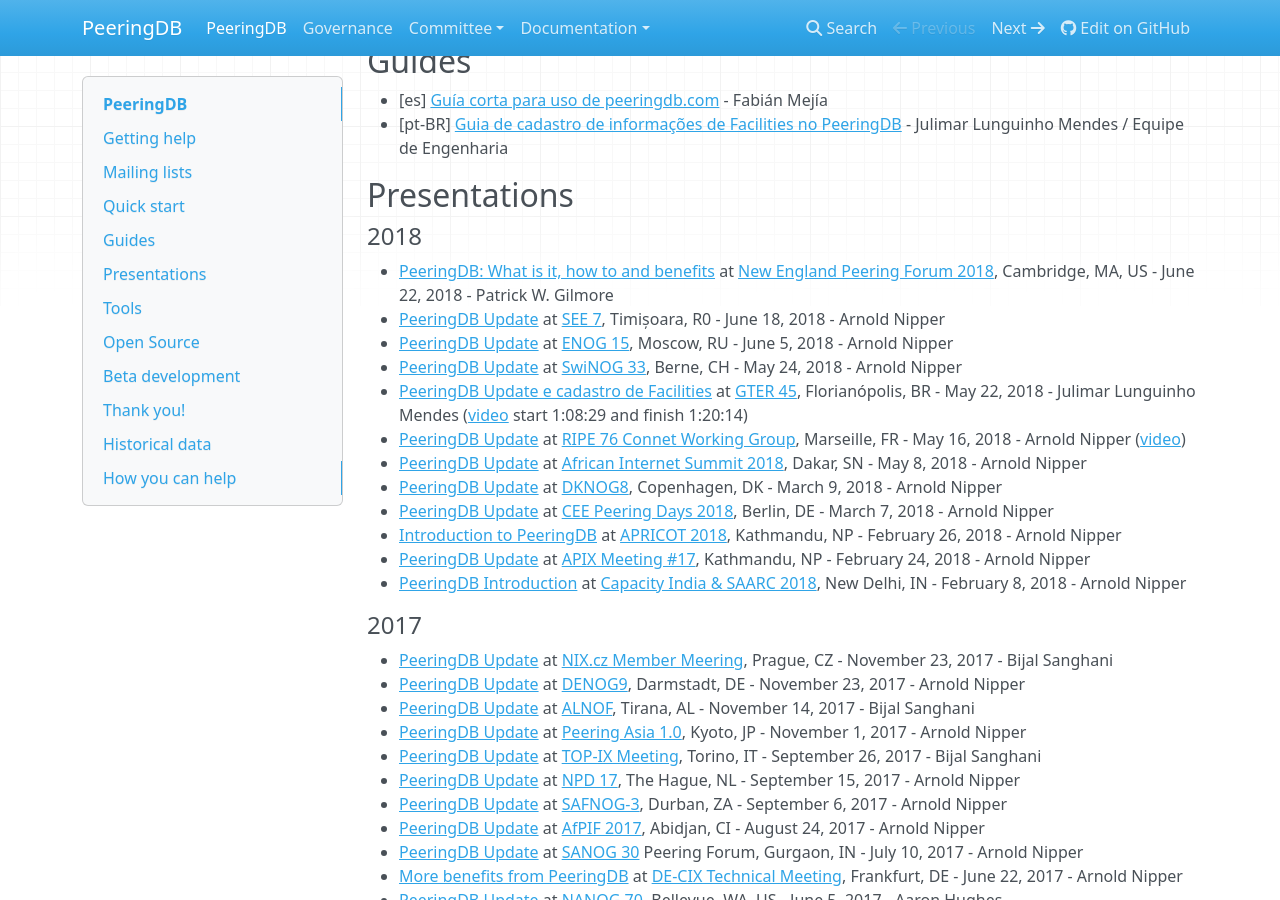
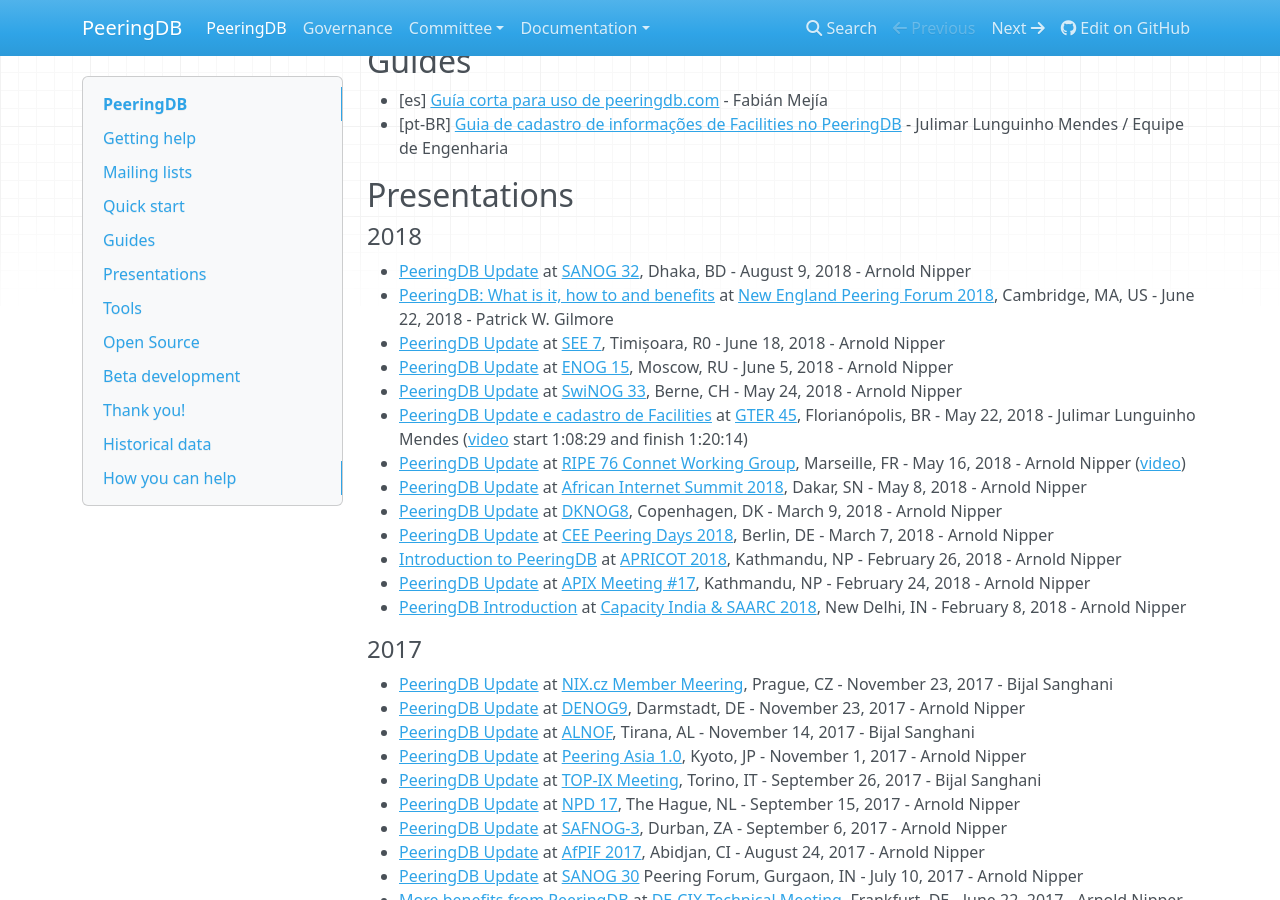
Before and after one commit to peeringdb/docs, an MkDocs documentation site: the page built from docs/index.md, in a window 1280 px wide and 900 px high, scrolled down 1184 px. Built offline with MkDocs 1.6.1, drawn with Linux system fonts in a browser that asks for light colours; nearby versions of some CDN libraries; old or Windows-style settings are respelled for this version of MkDocs.

Commit message:
Added Arnold's SANOG32 talk.

```diff
--- a/docs/index.md
+++ b/docs/index.md
@@ -52,6 +52,7 @@
 
 #### 2018
 
+- [PeeringDB Update](presentation/20180809-SANOG32-Update-Nipper.pdf) at [SANOG 32](http://www.sanog.org/sanog32/), Dhaka, BD - August 9, 2018 - Arnold Nipper
 - [PeeringDB: What is it, how to and benefits](presentation/20180622-NEPF-Gilmore.pdf) at [New England Peering Forum 2018](http://nepeeringforum.org/), Cambridge, MA, US - June 22, 2018 - Patrick W. Gilmore
 - [PeeringDB Update](presentation/20180619-SEE7-Lightning-Nipper.pdf) at [SEE 7](https://www.ripe.net/participate/meetings/regional-meetings/see/see-7), Timișoara, R0 - June 18, 2018 - Arnold Nipper
 - [PeeringDB Update](presentation/20180605-ENOG15-Nipper-V2.pdf) at [ENOG 15](https://www.enog.org/enog-15/programme/agenda/), Moscow, RU - June 5, 2018 - Arnold Nipper
```
Also changed, not shown: 1 other file.
